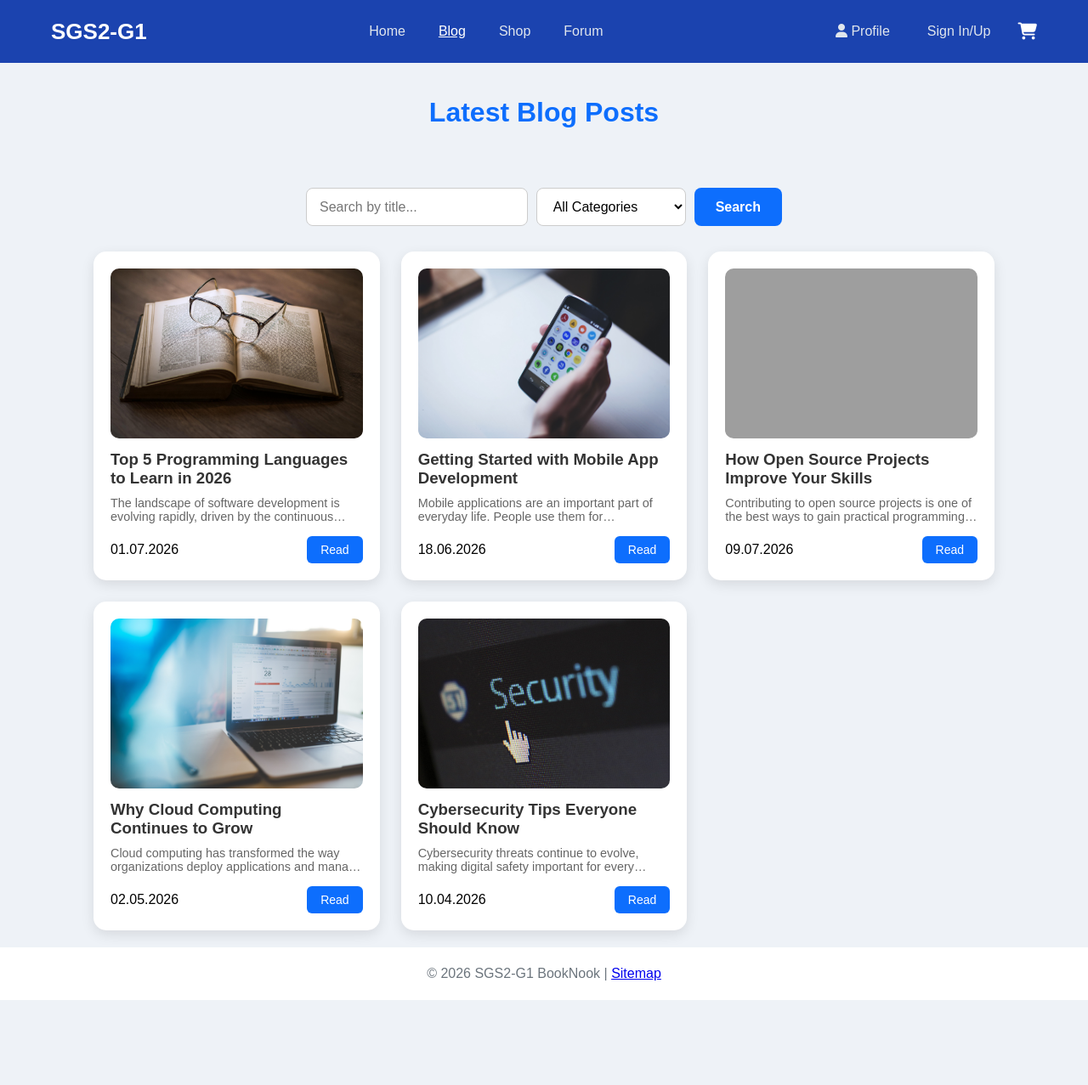
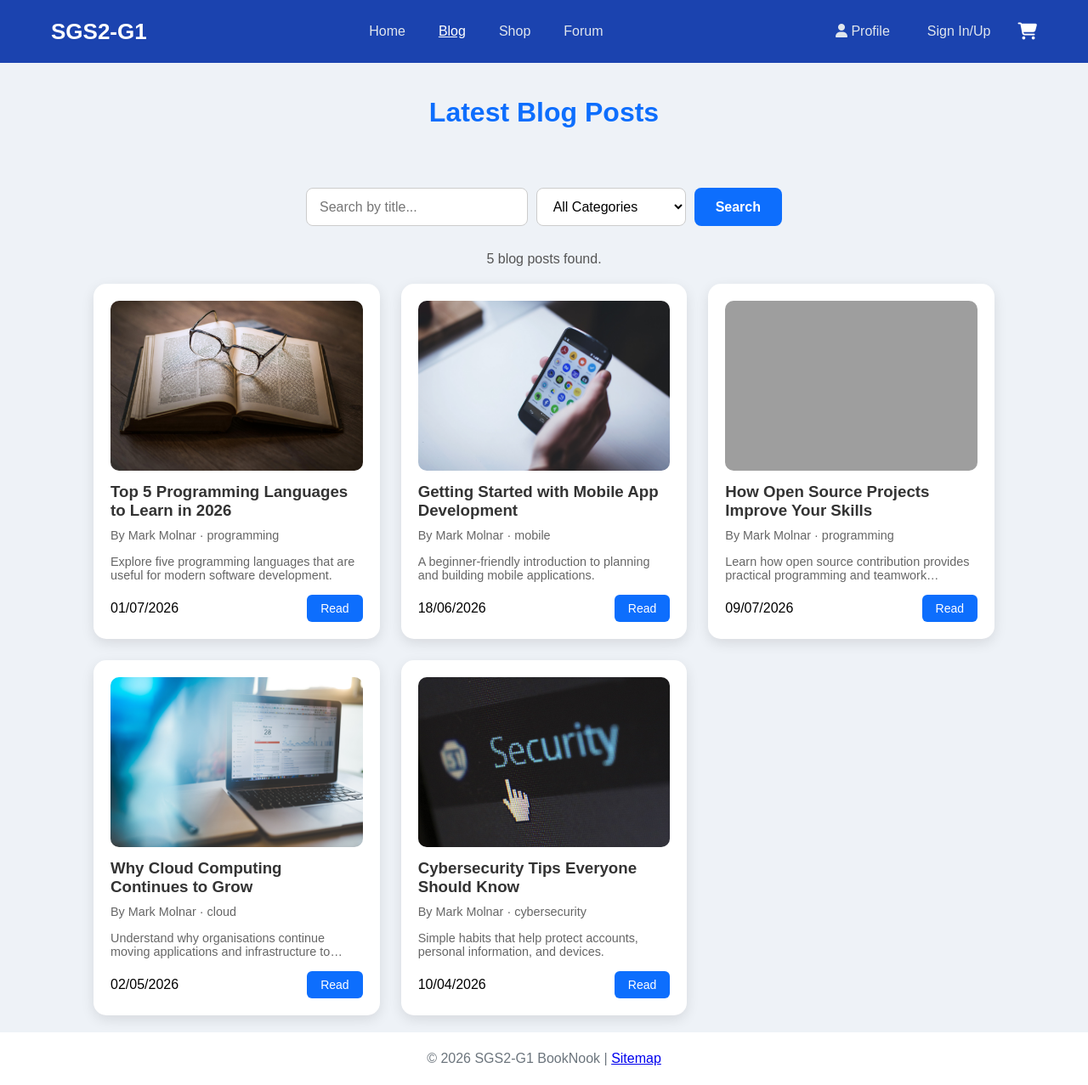
Before and after one commit to s3751333/SGS2-G1, a Node server app: page /blogs.html in a window 1280 px wide. Shown: the whole page at 85% size. Before the commit the page ends 1177 px from the top, so only its background shows below. Run offline with Node 20, Linux system fonts and the light colour scheme; some libraries are stand-ins or nearby versions; grey boxes are pictures that could not be loaded.

Commit message:
Add dynamic blog list

```diff
--- a/blogs.html
+++ b/blogs.html
@@ -55,78 +55,15 @@
         <button class="search-btn">Search</button>
     </div>
 
-    <main class="blog-container">
-        <div class="card">
-            <div class="card-image">
-                <img src="img/book.jpg" alt="Book photo">
-            </div>
-            <h3>Top 5 Programming Languages to Learn in 2026</h3>
-            <p>The landscape of software development is evolving rapidly, driven by the continuous integration of cloud
-                architectures and automation systems. </p>
-            <div class="card-footer"><span>01.07.2026</span><a href="blog-articles/blog1.html" class="btn-read">Read</a>
-            </div>
-        </div>
-
-        <div class="card">
-            <div class="card-image">
-                <img src="img/mobileapp.jpg" alt="Book photo">
-            </div>
-            <h3>Getting Started with Mobile App Development</h3>
-            <p> Mobile applications are an important part of everyday life.
-                People use them for communication, shopping, banking,
-                entertainment, education and productivity.</p>
-            <div class="card-footer"><span>18.06.2026</span><a href="blog-articles/blog2.html" class="btn-read">Read</a>
-            </div>
-        </div>
-
-        <div class="card">
-            <div class="card-image">
-                <img src="img/opensource.jpg" alt="Book photo">
-            </div>
-            <h3>How Open Source Projects Improve Your Skills</h3>
-            <p>Contributing to open source projects is one of the best ways
-                to gain practical programming experience. Developers can work
-                on real software while collaborating with people from
-                different countries and professional backgrounds.
-            </p>
-            <div class="card-footer"><span>09.07.2026</span><a href="blog-articles/blog3.html" class="btn-read">Read</a>
-            </div>
-        </div>
-
-        <div class="card">
-            <div class="card-image">
-                <img src="img/cloudcomputing.jpg" alt="Book photo">
-            </div>
-            <h3>Why Cloud Computing Continues to Grow</h3>
-            <p>
-                Cloud computing has transformed the way organizations deploy applications and manage technical
-                infrastructure. Companies can access computing resources without purchasing and maintaining large
-                amounts of physical hardware.
-            </p>
-            <div class="card-footer"><span>02.05.2026</span><a href="blog-articles/blog4.html" class="btn-read">Read</a>
-            </div>
-        </div>
-
-        <div class="card">
-            <div class="card-image">
-                <img src="img/security.jpg" alt="Book photo">
-            </div>
-            <h3>Cybersecurity Tips Everyone Should Know</h3>
-            <p>
-                Cybersecurity threats continue to evolve, making digital safety important for every internet user.
-                Personal accounts, financial information and private documents can become targets when basic
-                security practices are ignored.
-            </p>
-            <div class="card-footer"><span>10.04.2026</span><a href="blog-articles/blog5.html" class="btn-read">Read</a>
-            </div>
-        </div>
-    </main>
+    <p id="blog-status" class="blog-status" aria-live="polite">Loading blog posts...</p>
+    <main id="blog-list" class="blog-container"></main>
 
     <footer class="forum-footer">
         <p>&copy; 2026 SGS2-G1 BookNook | <a href="sitemap.html">Sitemap</a></p>
     </footer>
 
     <script src="js/navbar.js"></script>
+    <script src="js/blogs.js"></script>
     <script src="https://kit.fontawesome.com/6416005539.js" crossorigin="anonymous"></script>
 
 </body>
--- a/css/blogs.css
+++ b/css/blogs.css
@@ -73,6 +73,11 @@
     color: var(--main-color);
 }
 
+.blog-status {
+    text-align: center;
+    color: #555;
+}
+
 .blog-container {
     max-width: 1100px;
     margin: 20px auto;
@@ -108,6 +113,11 @@
     color: #333;
 }
 
+.card-meta {
+    color: #555;
+    font-size: 0.85em;
+}
+
 .card p {
     color: #666;
     font-size: 0.9em;
--- a/data.js
+++ b/data.js
@@ -10,4 +10,67 @@ const users = [
   },
 ];
 
-module.exports = { users };
+const blogPosts = [
+  {
+    id: 1,
+    authorId: 1,
+    title: "Top 5 Programming Languages to Learn in 2026",
+    date: "2026-07-01",
+    category: "programming",
+    tags: ["JavaScript", "Python", "Careers"],
+    summary: "Explore five programming languages that are useful for modern software development.",
+    content: "Software development continues to change through cloud platforms, automation, and artificial intelligence. Learning languages with strong communities and practical applications helps new developers build useful projects.",
+    image: "img/book.jpg",
+    comments: [],
+  },
+  {
+    id: 2,
+    authorId: 1,
+    title: "Getting Started with Mobile App Development",
+    date: "2026-06-18",
+    category: "mobile",
+    tags: ["Mobile", "Apps", "Development"],
+    summary: "A beginner-friendly introduction to planning and building mobile applications.",
+    content: "Mobile applications support communication, shopping, banking, education, and entertainment. Beginners should start with a small project and focus on a clear user interface before adding complex features.",
+    image: "img/mobileapp.jpg",
+    comments: [],
+  },
+  {
+    id: 3,
+    authorId: 1,
+    title: "How Open Source Projects Improve Your Skills",
+    date: "2026-07-09",
+    category: "programming",
+    tags: ["Open Source", "GitHub", "Teamwork"],
+    summary: "Learn how open source contribution provides practical programming and teamwork experience.",
+    content: "Open source projects allow developers to work on real software with contributors from different backgrounds. Reading existing code, fixing small issues, and discussing changes are valuable professional skills.",
+    image: "img/opensource.jpg",
+    comments: [],
+  },
+  {
+    id: 4,
+    authorId: 1,
+    title: "Why Cloud Computing Continues to Grow",
+    date: "2026-05-02",
+    category: "cloud",
+    tags: ["Cloud", "Infrastructure", "Web"],
+    summary: "Understand why organisations continue moving applications and infrastructure to cloud services.",
+    content: "Cloud computing gives organisations access to computing resources without maintaining large amounts of physical hardware. It can improve flexibility, collaboration, and the speed of deployment.",
+    image: "img/cloudcomputing.jpg",
+    comments: [],
+  },
+  {
+    id: 5,
+    authorId: 1,
+    title: "Cybersecurity Tips Everyone Should Know",
+    date: "2026-04-10",
+    category: "cybersecurity",
+    tags: ["Security", "Privacy", "Passwords"],
+    summary: "Simple habits that help protect accounts, personal information, and devices.",
+    content: "Cybersecurity threats continue to evolve, but strong unique passwords, software updates, multi-factor authentication, and careful link checking can reduce common risks.",
+    image: "img/security.jpg",
+    comments: [],
+  },
+];
+
+module.exports = { users, blogPosts };
--- /dev/null
+++ b/js/blogs.js
@@ -0,0 +1,35 @@
+const blogList = document.querySelector("#blog-list");
+const blogStatus = document.querySelector("#blog-status");
+
+function createBlogCard(post) {
+  const formattedDate = new Date(post.date).toLocaleDateString("en-AU");
+
+  return `
+    <article class="card">
+      <div class="card-image">
+        <img src="${post.image}" alt="${post.title}">
+      </div>
+      <h3>${post.title}</h3>
+      <p class="card-meta">By ${post.author} · ${post.category}</p>
+      <p>${post.summary}</p>
+      <div class="card-footer">
+        <span>${formattedDate}</span>
+        <a href="blog-articles/blog${post.id}.html" class="btn-read">Read</a>
+      </div>
+    </article>
+  `;
+}
+
+async function loadBlogPosts() {
+  try {
+    const response = await fetch("/blogs-data");
+    const posts = await response.json();
+
+    blogList.innerHTML = posts.map(createBlogCard).join("");
+    blogStatus.textContent = `${posts.length} blog posts found.`;
+  } catch {
+    blogStatus.textContent = "Could not load the blog posts.";
+  }
+}
+
+loadBlogPosts();
--- a/server.js
+++ b/server.js
@@ -2,7 +2,7 @@ const http = require("node:http");
 const path = require("node:path");
 const crypto = require("node:crypto");
 const { readFile, stat } = require("node:fs/promises");
-const { users } = require("./data");
+const { users, blogPosts } = require("./data");
 
 const ROOT = __dirname;
 const PORT = Number(process.env.PORT) || 3000;
@@ -209,6 +209,19 @@ function logoutUser(request, response) {
   sendJson(response, 200, { message: "Logout successful." });
 }
 
+function sendBlogPosts(response) {
+  const posts = blogPosts.map((post) => {
+    const author = users.find((user) => user.id === post.authorId);
+
+    return {
+      ...post,
+      author: author ? author.fullName : "Unknown author",
+    };
+  });
+
+  sendJson(response, 200, posts);
+}
+
 function resolvePublicPath(pathname) {
   const requestedPath = pathname === "/" ? "/index.html" : pathname;
 
@@ -278,6 +291,11 @@ const server = http.createServer(function (request, response) {
     return;
   }
 
+  if (request.method === "GET" && pathname === "/blogs-data") {
+    sendBlogPosts(response);
+    return;
+  }
+
   serveStaticFile(request, response);
 });
 
```
